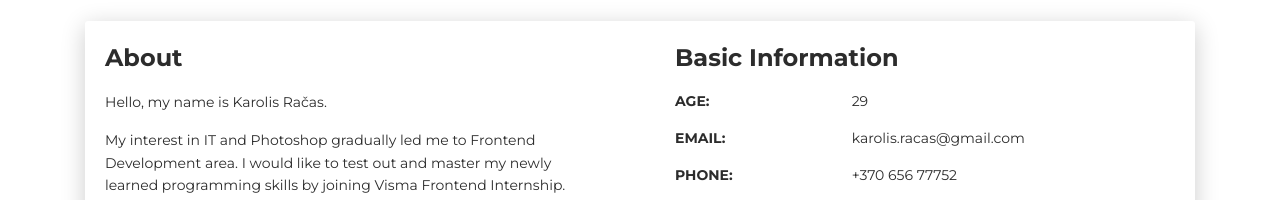
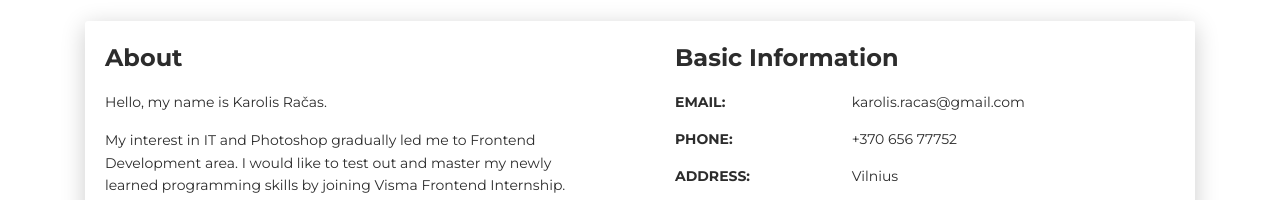
Before and after one commit to karolisracas/karolisracas.github.io, a plain HTML site: page index.html in a window 1280 px wide. Shown: the part 599-799 px from the top of the page. Drawn offline with Linux system fonts and the light colour scheme.

Commit message:
remove age field, update text

```diff
--- a/index.html
+++ b/index.html
@@ -107,12 +107,6 @@
               <div class="col-lg-6 col-md-12">
                 <div class="card-body">
                   <div class="h4 mt-0 title">Basic Information</div>
-                  <div class="row">
-                    <div class="col-sm-4">
-                      <strong class="text-uppercase">Age:</strong>
-                    </div>
-                    <div class="col-sm-8">29</div>
-                  </div>
                   <div class="row mt-3">
                     <div class="col-sm-4">
                       <strong class="text-uppercase">Email:</strong>
```
